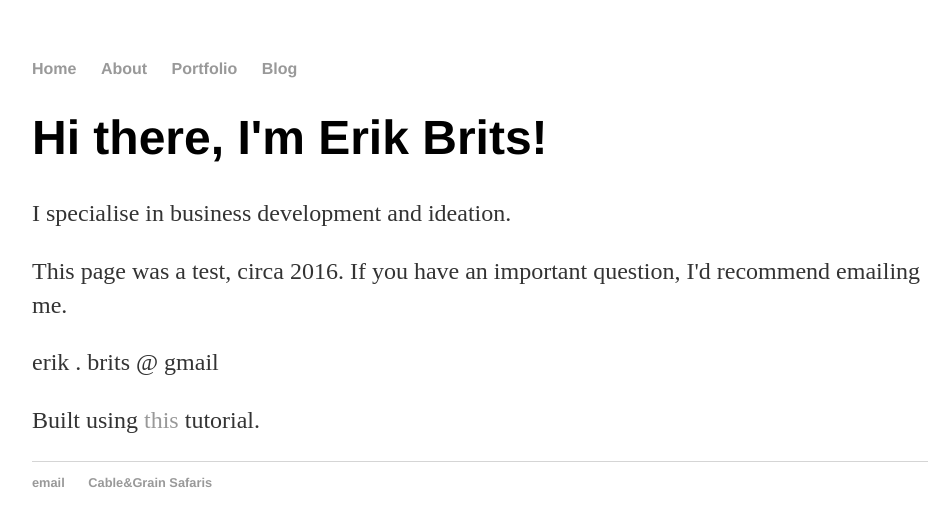
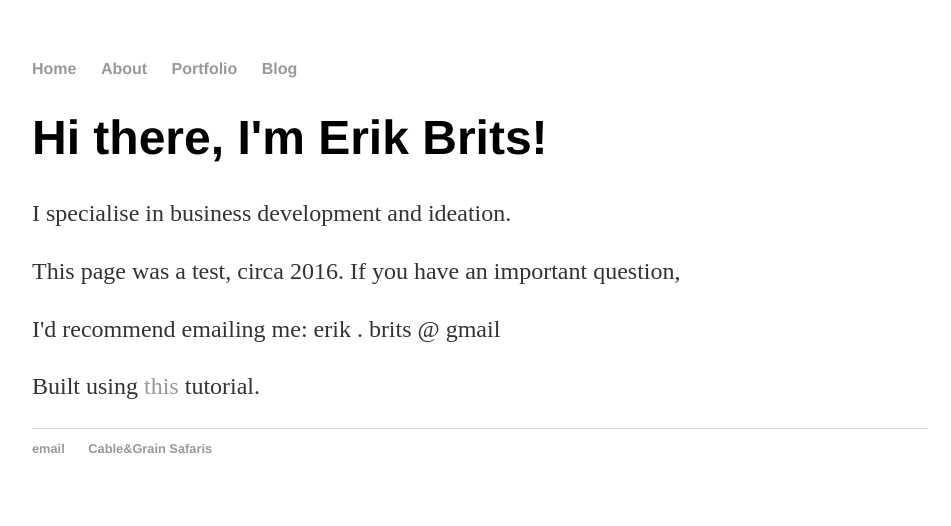
Before and after one commit to erikbrits/erikbrits.github.io, a Jekyll site: the page built from index.html, in a window 1280 px wide. Shown: the top 526 px of the page, without its empty margins (160-1111 px from the left). Built offline with Jekyll 4.4.1, drawn with Linux system fonts in a browser that asks for light colours.

```diff
--- a/index.html
+++ b/index.html
@@ -7,7 +7,7 @@ title: Erik Brits - Hello World
         		<h1>Hi there, I'm Erik Brits!</h1>
 
 				<p>I specialise in business development and ideation.</p>
-				<p>This page was a test, circa 2016. If you have an important question, I'd recommend emailing me.</p>
-				<p>erik . brits @ gmail</p>
+				<p>This page was a test, circa 2016. If you have an important question,</p>
+				<p>I'd recommend emailing me:	erik . brits @ gmail</p>
 				<p>Built using <a href="http://jmcglone.com/guides/github-pages/">this</a> tutorial.</p>
     		</div><!-- /.blurb -->
```
